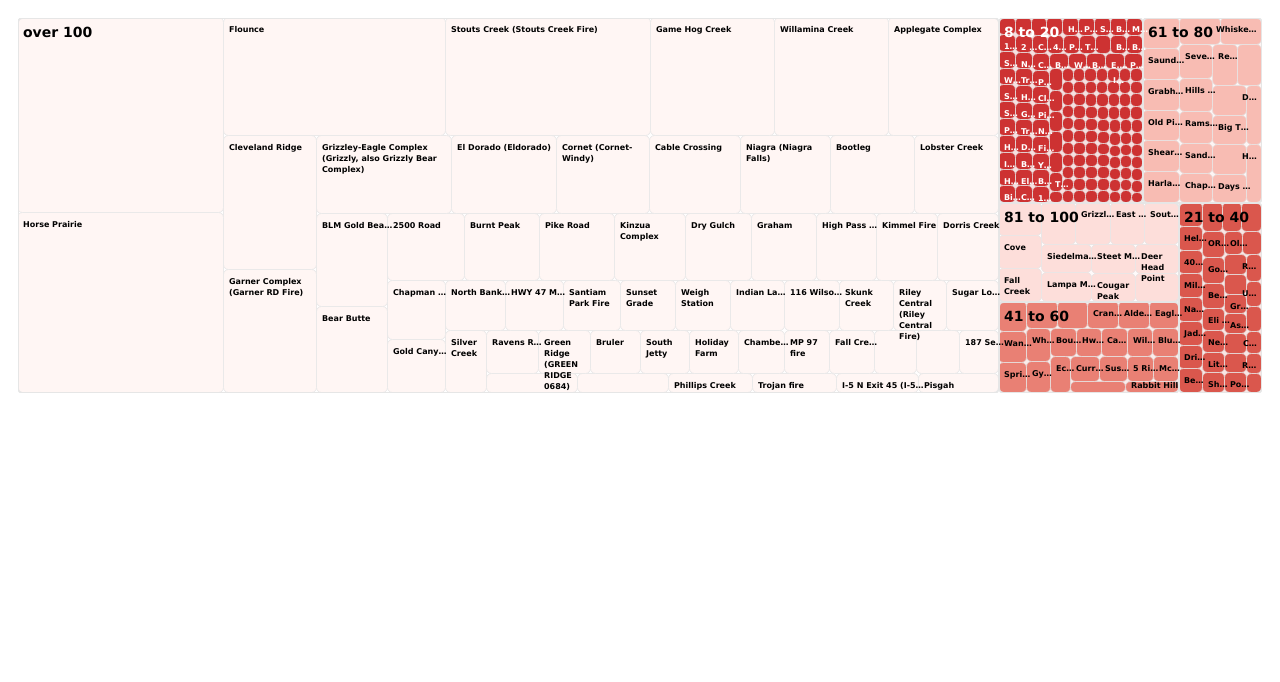
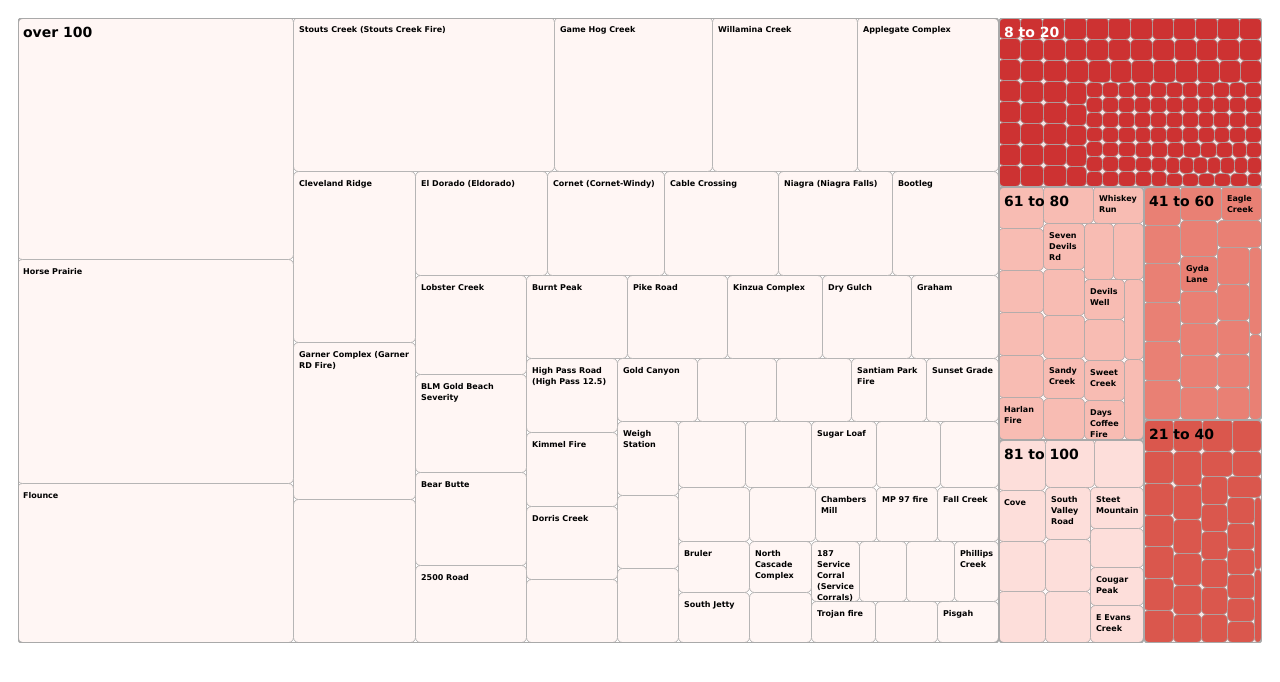
Before and after one commit to InfoGraphicsUO/AEW, a plain HTML site: page Carceral Treemap/index.html in a window 1280 px wide. Drawn offline with nearby package versions, Linux system fonts and the light colour scheme.

Commit message:
Defined height as 600px filtered data labels

```diff
--- a/Carceral Treemap/index.html
+++ b/Carceral Treemap/index.html
@@ -21,6 +21,8 @@
 <!--        <script src="https://code.highcharts.com/modules/exporting.js"></script>-->
         <script src="https://code.highcharts.com/modules/accessibility.js"></script>
         <script src="https://code.highcharts.com/modules/data.js"></script>
+        <script src="https://code.highcharts.com/modules/drilldown.js"></script>
+
 
                 <script>
 
@@ -51,7 +53,19 @@
             chart: {
                 type: 'treemap',
 //                 width: 1000,
-//                 height: 500,
+                 height: 650,
+                 events: {
+                      load: function() {
+                        var points = this.series[0].points;
+                        points.forEach(function(point) {
+                          console.log(point);
+                          if(point.shapeArgs.width < point.dataLabel.width) {
+                            point.dataLabel.hide();
+                          }
+                        });
+                      }
+                }
+
             },
 
 //           subtitle: {
@@ -69,6 +83,7 @@
             animationLimit: 1000,
         borderWidth: 1,
         borderRadius: 5,
+        borderColor: 'darkGrey',
          dataLabels: {
                 enabled: true,
                 align: 'center',
@@ -87,9 +102,13 @@
                 dataLabels: {
                     enabled: true,
                      align: 'left',
+                     overflow: 'crop',
+//                    backgroundColor: 'rgba(51,51,51,0.7)',
+
                      style: {
 //                        textOutline: 0,
                         fontSize: 14,
+//                        backgroundColor: 'rgba(252, 255, 197, 0.7)'
                      }
                 },
                 borderWidth: 2,
@@ -100,6 +119,12 @@
                  dataLabels: {
                     enabled: true,
                      align: 'left',
+                     allowOverlap: false,
+//                     filter: {
+//                       property:'value',
+//                       operator: '>',
+//                       value: 20 ,
+//                     },
                      style: {
 //                        textOutline: 0,
                         fontSize: 8,
```
